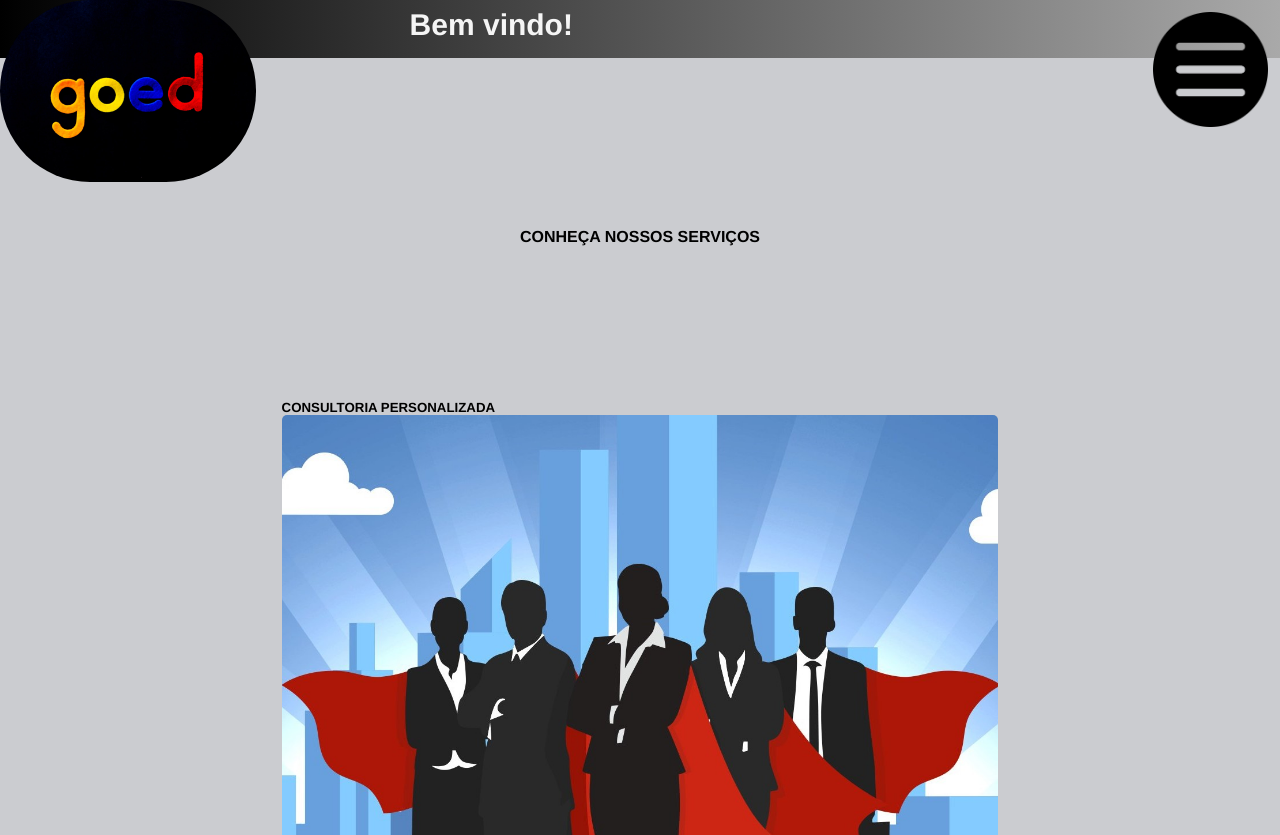
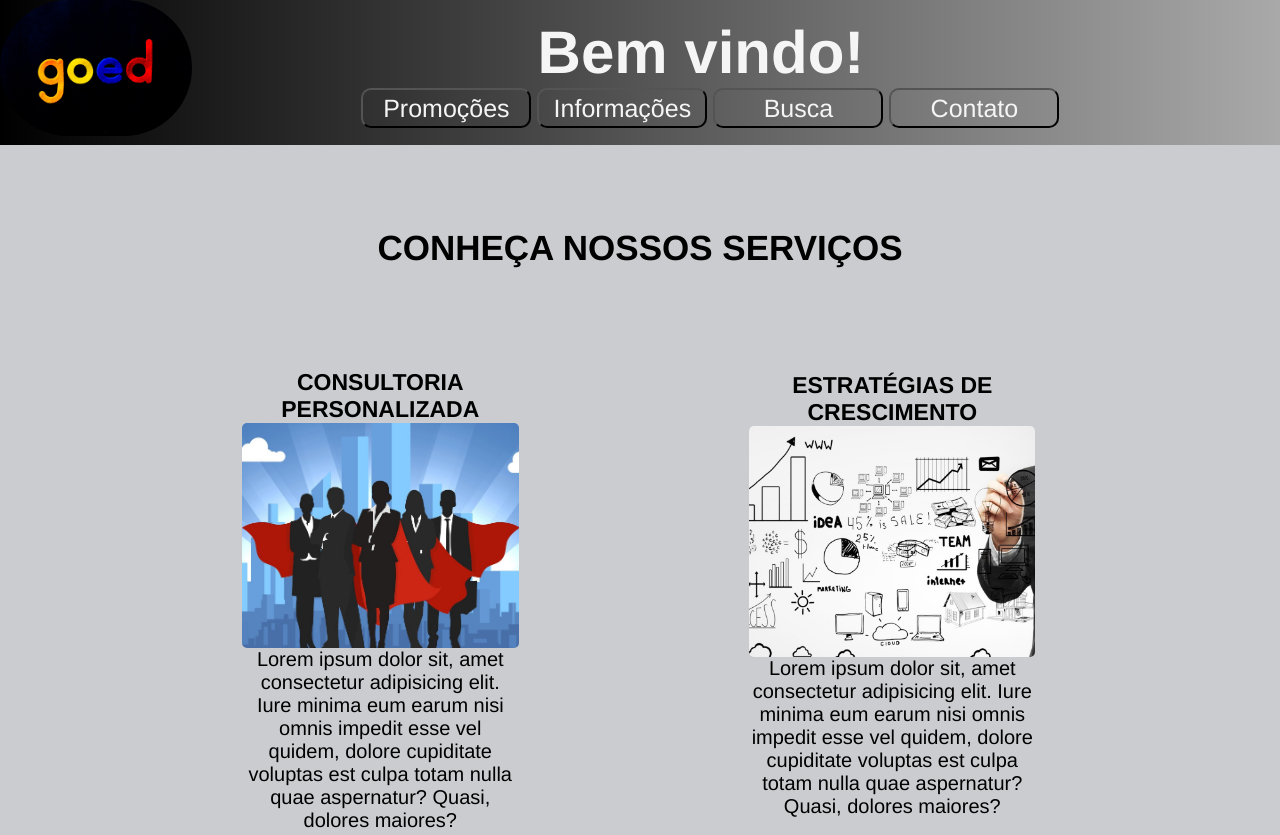
Before and after one commit to Gabrielzerino/responsivewebsite, a plain HTML site: page index.html in a window 1280 px wide. Shown: the top 835 px of the page. Drawn offline with Linux system fonts and the light colour scheme.

Commit message:
responsive website

```diff
--- a/index.html
+++ b/index.html
@@ -14,10 +14,10 @@
 
         <h3 class="hidetomenu">Bem vindo!</h3>
         <ul id="hiddenmenu">
-            <li class="menu">Promoções</li>
-            <li class="menu">Informações</li>
-            <li class="menu">Busca</li>
-            <li class="menu">Contato</li>
+            <li> <input  class="menu" type="button" value="Promoções"></li>
+            <li> <input  class="menu" type="button" value="Informações"></li>
+            <li> <input  class="menu" type="button" value="Busca"></li>
+            <li> <input  class="menu" type="button" value="Contato"></li>
         </ul>
 
         <img id="closemenu" class="closemenu" src=closebutton.png alt="close menu">
@@ -62,7 +62,8 @@
     </div>
     </div>
 
-    <br>
+    <br>     <br>
+
 
     <footer>
         <p>Testando habilidades em HTML, CSS e JS</p>
--- a/responsive.css
+++ b/responsive.css
@@ -14,17 +14,17 @@
     height: 58px;
 }
 
+
 body{
     background-color: rgba(152, 155, 163, 0.5);
 }
+
 #logo{
     width: 20%;
     border-radius: 90px;
 }
 
-p{
-    font-size: 12px;
-}
+
 
 h3{
     margin-top: 8px;
@@ -48,16 +48,17 @@ color: whitesmoke;
 list-style-type: none;
 }
 
-li {
-    width: 18%;
-    float: left;
-    font-size: 12px;
-    margin-left: 10px;
-    margin-top: 5%;
-}
+.menu {
+    background: transparent;
+    border-radius: 3px;
+    cursor: pointer;
+    font-size: 11px;
+    color: whitesmoke;
+    margin: 2px;
+    margin-top: 20%;
+    width: 67px;
+    height: 25px;
 
-li:last-child{
-    margin-left: 0px;
 }
 
 #closemenu{
@@ -65,7 +66,7 @@ li:last-child{
     float: right;
     margin-left: 32%;
     display: none;
-    margin-top: 12px;
+    margin-top: 36px;
     position: fixed;
     z-index: 2;
 }
@@ -97,12 +98,12 @@ li:last-child{
     text-align: center;
 }
 
-.services : hover{
-    box-shadow: 2px 2px 4px #000000;
-
-}
 .servimg{
     border-radius: 5px;
+}
+
+p{
+    font-size: 12px;
 }
 
 /*Footer*/
@@ -110,12 +111,190 @@ li:last-child{
 footer{
     background-image: linear-gradient(to right, black, darkgrey);
     color: whitesmoke;
-    height: 57px;
     width: 100%;
 }
 
 footer > p{
     width: 100%;
-    margin-top: 1.5%;
+    margin-top: 1%;
+    margin-bottom: 0.5%;
     font-size: 10px;
 }
+
+/*Query*/
+@media (min-width: 760px){
+
+    .header{
+        height: 110px;
+    }
+
+    #menubutton{
+        width: 12%;
+        margin: 12px;
+    }
+
+    h3{
+        margin-top: 12px;
+        margin-left: 12%;
+        font-size: 62px;
+
+    }
+
+    .menu {
+        font-size: 20px;
+        margin: 2px;
+        margin-top: 20%;
+        width: 130px;
+        height: 45px;
+        border-radius: 6px;
+
+    }
+
+    #closemenu{
+        width: 6%;
+        margin-top: 18px;
+        margin-left: 30%;
+    }
+
+    h4{
+        font-size: 32px;
+    }
+
+    h5{
+        font-size: 29px;
+    }
+
+    p{
+        font-size: 22px;
+    }
+
+    footer > p{
+        font-size: 18px;
+    }
+
+}
+
+@media (min-width: 1020px){
+
+    .header{
+        height: 145px;
+    }
+
+    h3{
+        margin-top: 18px;
+        font-size: 80px;
+
+    }
+
+    .menu {
+        font-size: 28px;
+        margin: 3px;
+        margin-top: 20%;
+        width: 170px;
+        height: 60px;
+        border-radius: 10px;
+
+    }
+
+    #closemenu{
+        width: 6%;
+        margin-top: 22px;
+
+    }
+
+    h4{
+        font-size: 45px;
+    }
+
+    h5{
+        font-size: 36px;
+    }
+
+    p{
+        font-size: 28px;
+    }
+
+    footer > p{
+        font-size: px;
+    }
+}
+
+@media (min-width: 1100px){
+
+    .header{
+        height: 145px;
+    }
+
+    #logo{
+        width: 15%;
+    }
+
+    #menubutton{
+    display: none;
+    }
+
+    .servicesgrid{
+        margin-left: auto;
+        margin-right: auto;
+        width: 80%;
+        display: grid;
+        grid-template-columns: auto auto;
+    }
+
+    .services{
+        margin-top: 5%;
+        width: 55%;
+        margin-top: 20%;
+        text-align: center;
+    }
+
+    .services:hover{
+    box-shadow: 5px 5px 5px 5px #888888;
+    cursor: pointer;
+    border-radius: 10px;
+    }
+
+
+    h3{
+        margin-top: 18px;
+        font-size: 60px;
+        margin-left: 27%;
+
+    }
+
+    ul{
+        width: 90%;
+        display: table;
+        position: fixed;
+        margin-left: 28%;
+        list-style-type: none;
+        }
+
+        .menu {
+            font-size: 25px;
+            margin: 3px;
+            margin-top: 50%;
+            width: 170px;
+            height: 40px;
+            border-radius: 10px;
+
+        }
+
+    h4{
+        font-size: 35px;
+    }
+
+    h5{
+        font-size: 23px;
+    }
+
+    p{
+        font-size: 20px;
+    }
+
+    footer > p{
+        font-size: px;
+    }
+}
+
+}
```
